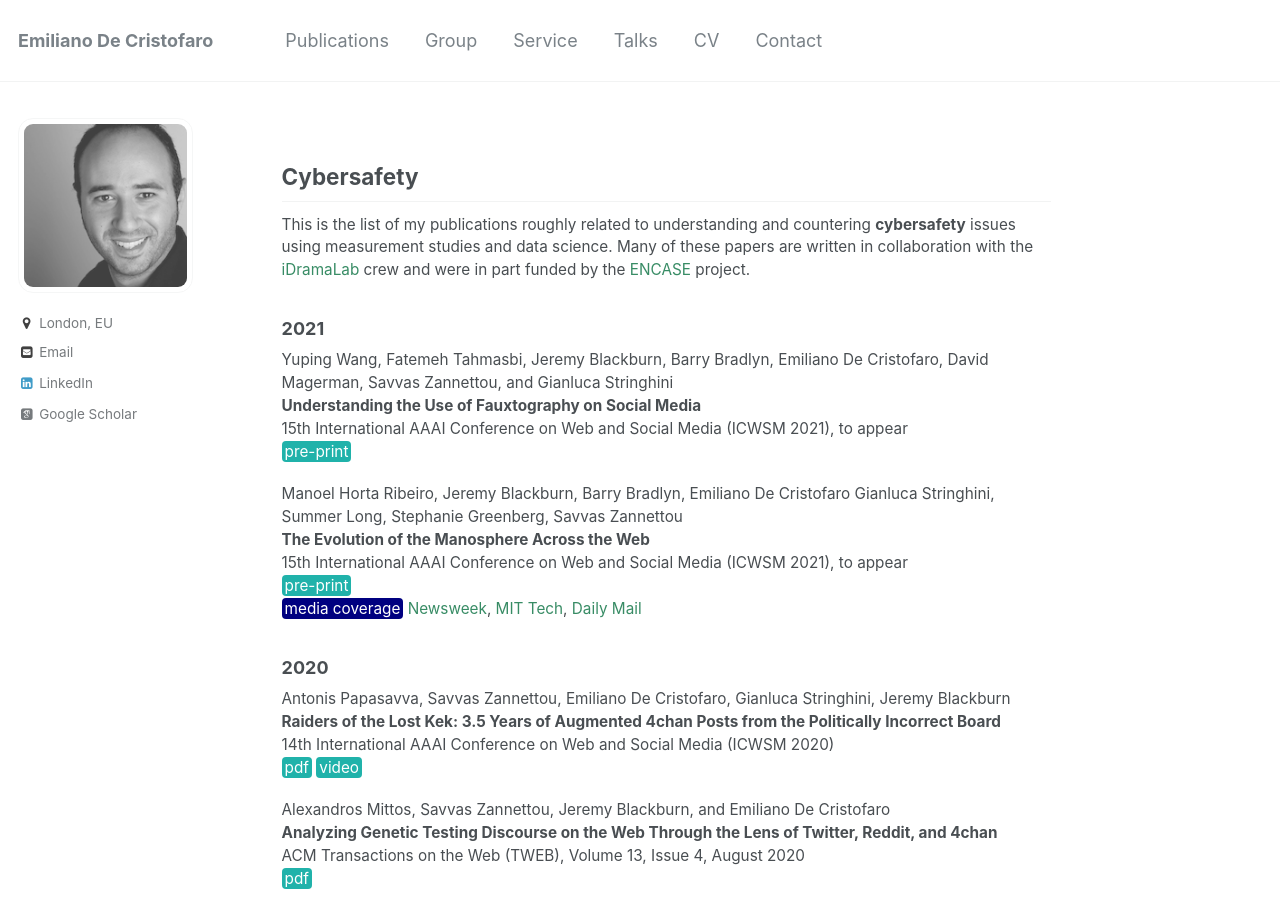
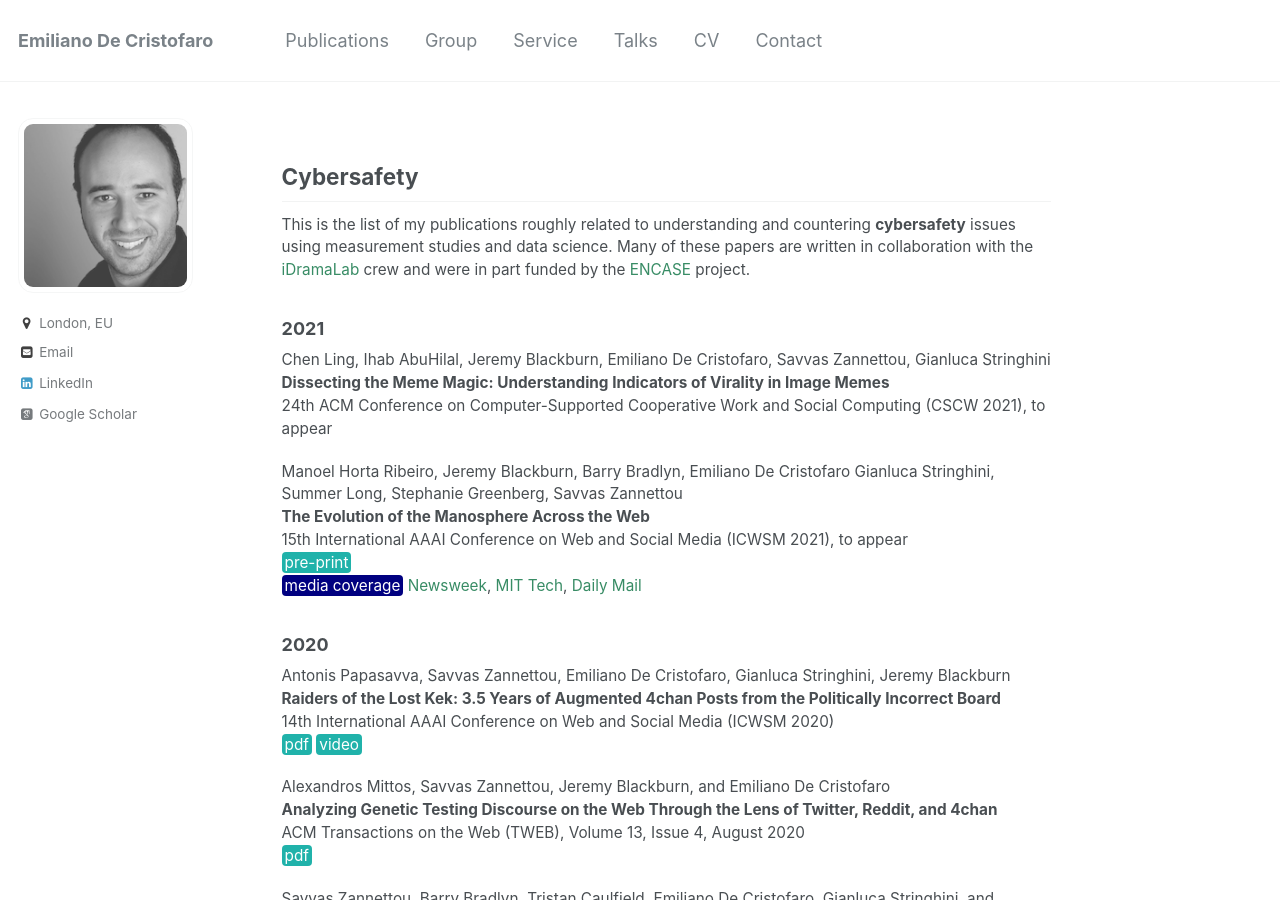
Before and after one commit to emidec/emidec.github.io, a Jekyll site: the page built from _pages/cybersafety.md, in a window 1280 px wide and 900 px high. Built offline with Jekyll 4.4.1, drawn with Linux system fonts in a browser that asks for light colours; some web fonts are replaced.

Commit message:
Add files via upload

```diff
--- a/_pages/cybersafety.md
+++ b/_pages/cybersafety.md
@@ -11,10 +11,9 @@ This is the list of my publications roughly related to understanding and counter
 
 ### 2021
 
-Yuping Wang, Fatemeh Tahmasbi, Jeremy Blackburn, Barry Bradlyn, Emiliano De Cristofaro, David Magerman, Savvas Zannettou, and Gianluca Stringhini
-**Understanding the Use of Fauxtography on Social Media**
-15th International AAAI Conference on Web and Social Media (ICWSM 2021), to appear
-[pre-print](https://arxiv.org/pdf/2009.11792.pdf){: .btn--danger}{:target="_blank"}
+Chen Ling, Ihab AbuHilal, Jeremy Blackburn, Emiliano De Cristofaro, Savvas Zannettou, Gianluca Stringhini
+**Dissecting the Meme Magic: Understanding Indicators of Virality in Image Memes**
+24th ACM Conference on Computer-Supported Cooperative Work and Social Computing (CSCW 2021), to appear
 
 Manoel Horta Ribeiro, Jeremy Blackburn, Barry Bradlyn, Emiliano De Cristofaro Gianluca Stringhini, Summer Long, Stephanie Greenberg, Savvas Zannettou
 **The Evolution of the Manosphere Across the Web**
```
Also changed, not shown: _pages/about.md (+4 -3 lines), _pages/publications.md (+1 -7 lines).
